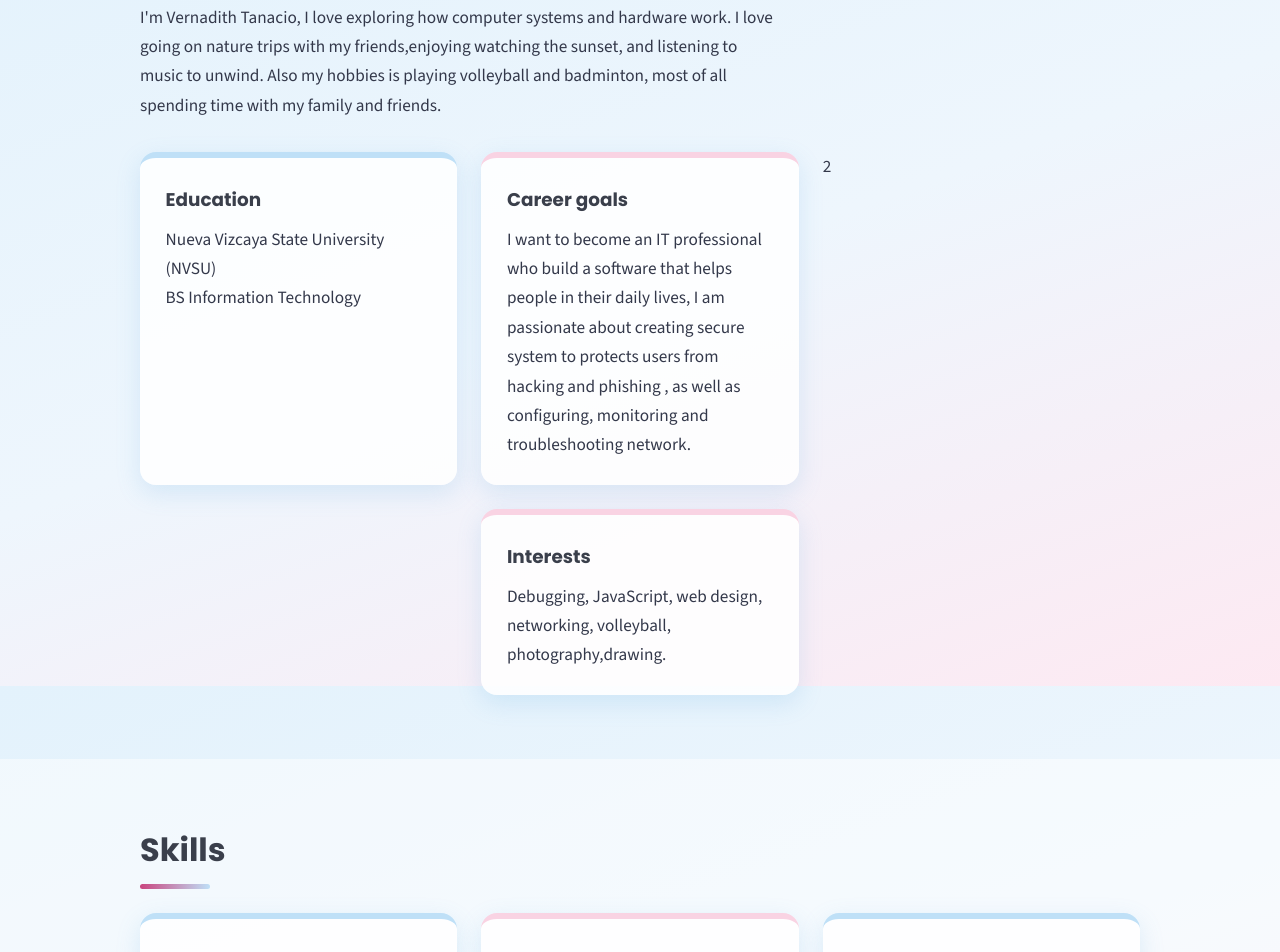
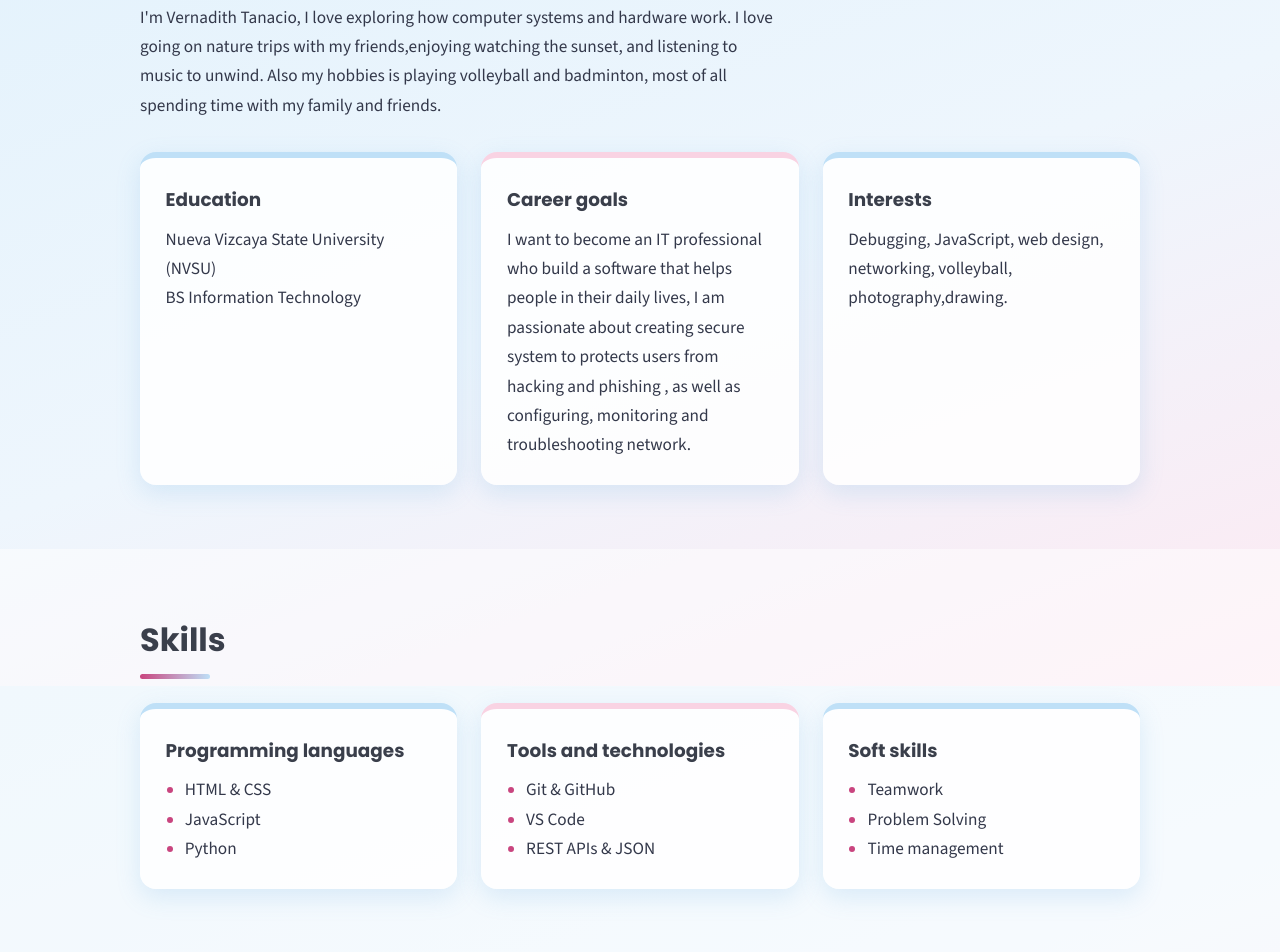
Before and after one commit to VernadithTanacio/VernadithTanacio.github.io, a plain HTML site: page index.html in a window 1280 px wide. Shown: the part 914-1866 px from the top of the page. Drawn offline with nearby package versions, Linux system fonts and the light colour scheme; no server answers.

Commit message:
Enhance about section with cards and fix markup
Added a new section for about cards and corrected HTML structure.

```diff
--- a/index.html
+++ b/index.html
@@ -37,16 +37,18 @@
       <div class="container">
         <h2>About</h2>
         <p class="about-text"> I'm Vernadith Tanacio, I love exploring how computer systems and hardware work. I love going on nature trips with my friends,enjoying watching the sunset, and listening to music to unwind. Also my hobbies is playing volleyball and badminton, most of all spending time with my family and friends.</p>
-        <div class="cards">
+
+        <div class="cards about-cards">
           <article class="card">
             <h3>Education</h3>
             <p>Nueva Vizcaya State University (NVSU)<br>BS Information Technology</p>
           </article>
+
           <article class="card">
             <h3>Career goals</h3>
             <p>I want to become an IT professional who build a software that helps people in their daily lives, I am passionate about creating secure system to protects users from hacking and phishing , as well as configuring, monitoring and troubleshooting network.</p>
-          </article>2</p>
           </article>
+
           <article class="card">
             <h3>Interests</h3>
             <p>Debugging, JavaScript, web design, networking, volleyball, photography,drawing.</p>
```
